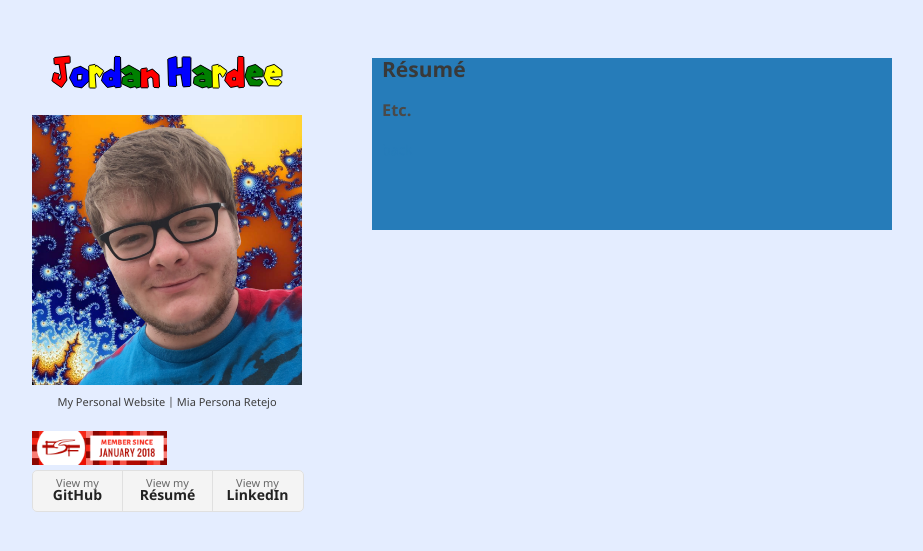
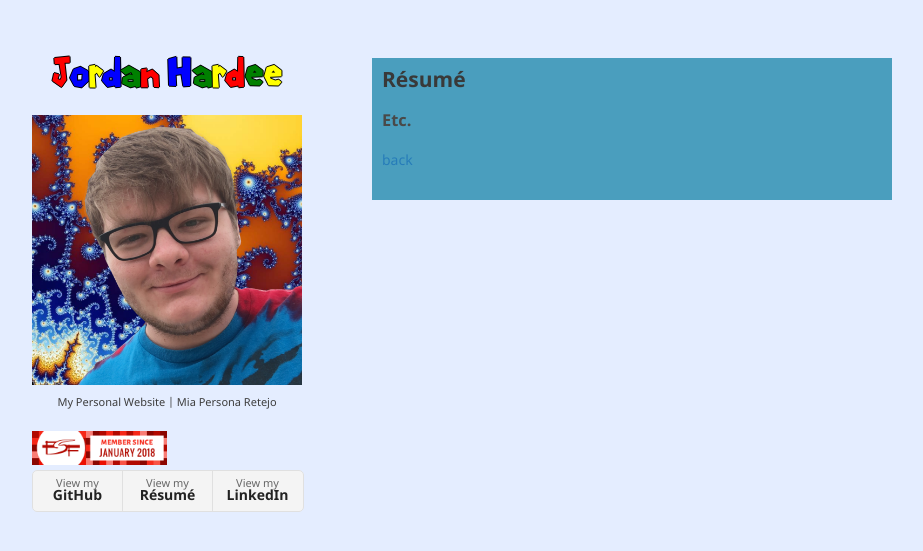
Before and after one commit to jordanhardee/jordanhardee.github.io, a Jekyll site: the page built from resume.md, in a window 1280 px wide. Shown: the top 551 px of the page, without its empty margins (178-1101 px from the left). Built offline with Jekyll 4.4.1, drawn with Linux system fonts in a browser that asks for light colours; our own code applies the rules of GitHub Pages for plain Markdown files.

Commit message:
fix-again section

```diff
--- a/_sass/jekyll-theme-minimal.scss
+++ b/_sass/jekyll-theme-minimal.scss
@@ -195,9 +195,10 @@ section {
   width:500px;
   padding-left:10px;
   padding-right:10px;
-  background-color:#267CB9;
+  background-color:#4a9ebe;
   float:right;
-  padding-bottom:50px;
+  padding-bottom:10px;
+  padding-top:10px;
 }
 
 small {
```
